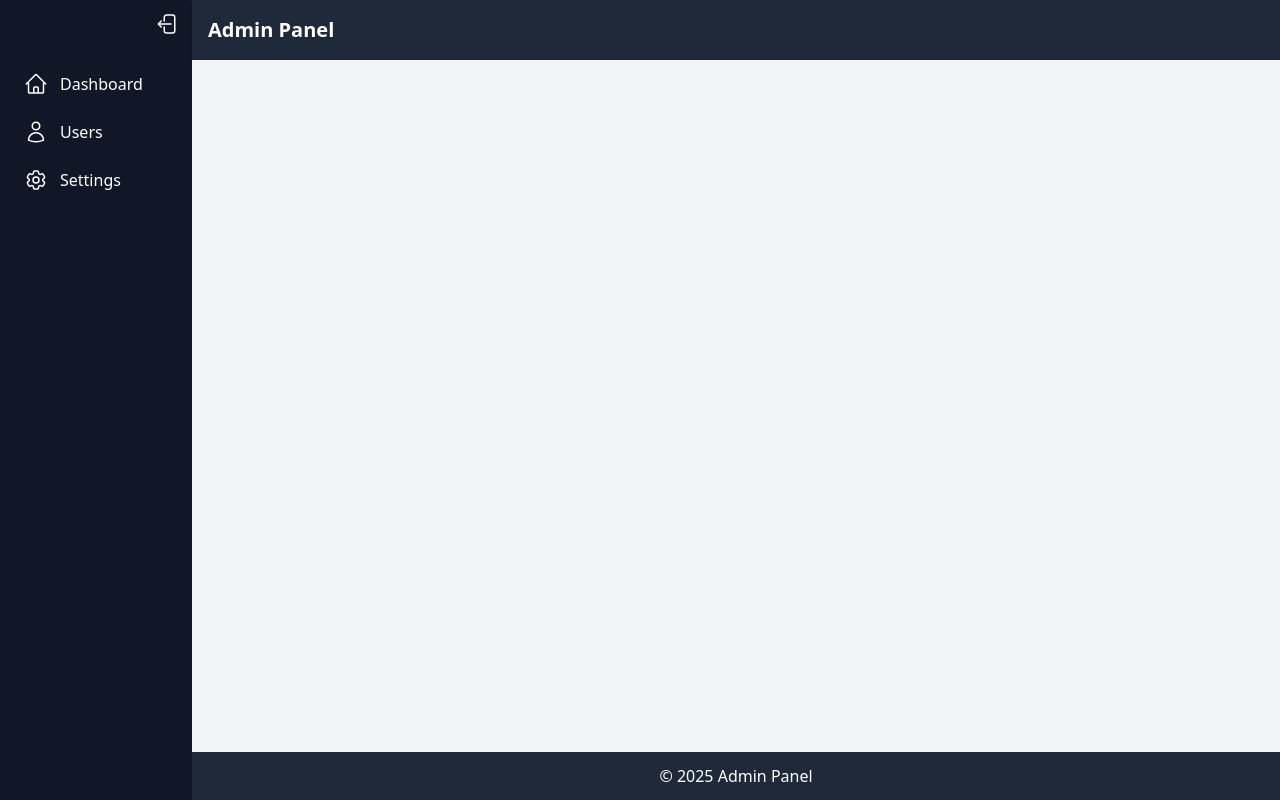
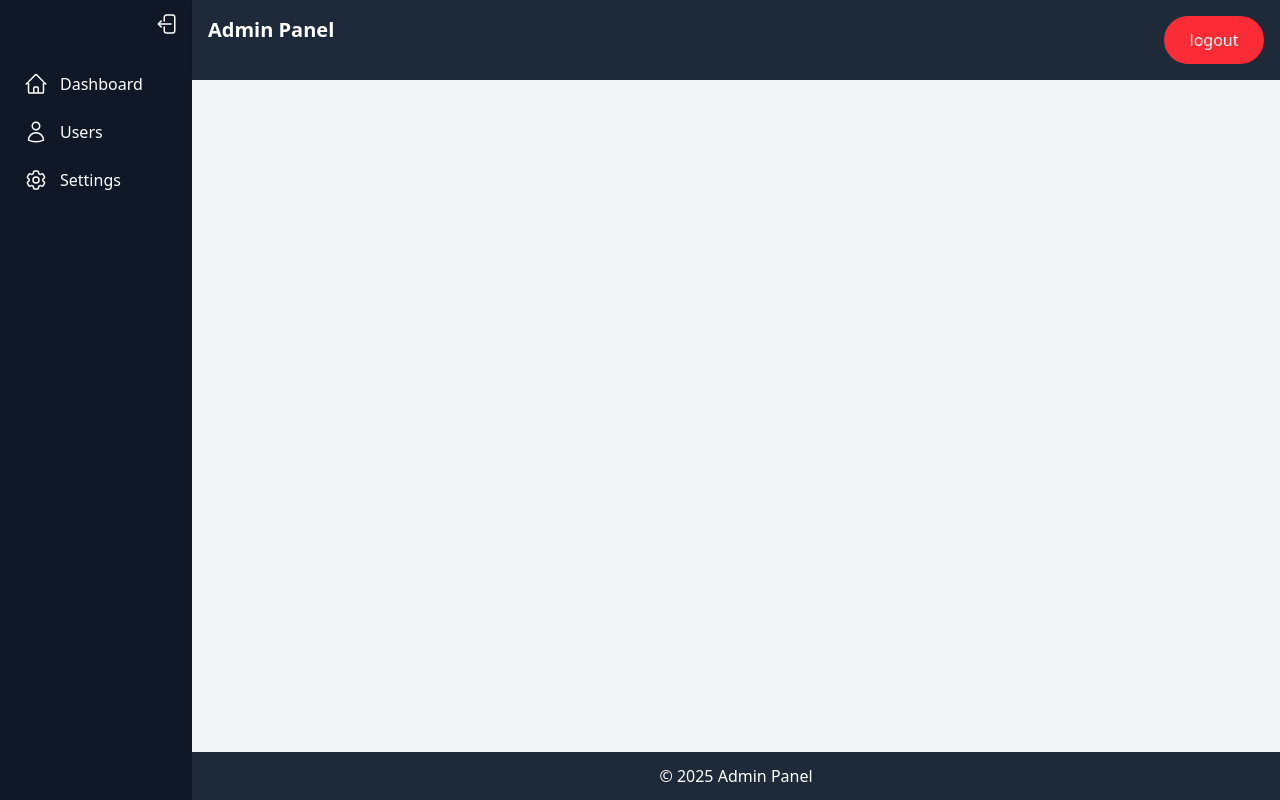
Before and after one commit to hilalsalarzi/Community, a React (Vite) app: page / in a window 1280 px wide. Built offline with nearby package versions, Linux system fonts and the light colour scheme; sample sign-in values are in the browser's storage.

Commit message:
add logout button

```diff
--- a/src/components/customcomponents/LoginRedirect.tsx
+++ b/src/components/customcomponents/LoginRedirect.tsx
@@ -1,9 +1,20 @@
 import { isAuthenticated } from "../../hooks/auth";
-import { Navigate } from "react-router-dom";
+import { Navigate, useLocation } from "react-router-dom";
 import Layout from "../layout/Layout";
+import LoginForm from "../../pages/Login";
 
 const LoginRedirect = () => {
-    return isAuthenticated() ? <Layout /> : <Navigate to="/login" replace/>
-  };
+  const location = useLocation();
 
-  export default LoginRedirect;
+  if (isAuthenticated()) {
+    return <Layout />;
+  }
+
+  if (location.pathname === "/login") {
+    return <LoginForm />;
+  }
+
+  return <Navigate to="/login" />;
+};
+
+export default LoginRedirect;
--- a/src/components/form/FormButton.tsx
+++ b/src/components/form/FormButton.tsx
@@ -7,6 +7,7 @@ interface FormButtonProps {
   onClick?: () => void;
   type?: "button" | "submit" | "reset";
   loading?: boolean;
+  className?: string;
 }
 
 const FormButton: React.FC<FormButtonProps> = ({
@@ -14,12 +15,13 @@ const FormButton: React.FC<FormButtonProps> = ({
   onClick,
   type = "submit",
   loading = false,
+  className,
 }) => (
   <button
     type={type}
     onClick={onClick}
     disabled={loading}
-    className={`w-full bg-indigo-600 text-white p-3 rounded transition flex items-center justify-center ${
+    className={` ${className}  text-white p-3 rounded transition flex items-center justify-center  ${
       loading ? "opacity-70 cursor-not-allowed" : "hover:bg-indigo-700"
     }`}
   >
--- a/src/components/layout/Header.tsx
+++ b/src/components/layout/Header.tsx
@@ -1,7 +1,20 @@
+import { useNavigate } from "react-router-dom";
+import FormButton from "../form/FormButton";
+
 const Header = () => {
+
+  const navigate = useNavigate();
+  const logout = ()=>{
+      localStorage.removeItem("token");
+      navigate("/")
+  }
+
     return (
       <header className="bg-gray-800 text-white p-4 shadow-md">
+        <div className="flex justify-between">
         <h1 className="text-xl font-bold">Admin Panel</h1>
+      <FormButton text="logout" className="bg-red-500 w-[100px] rounded-full" onClick={logout}  />
+      </div>
       </header>
     );
   };
--- a/src/components/layout/Layout.tsx
+++ b/src/components/layout/Layout.tsx
@@ -8,6 +8,7 @@ const Layout = () => {
     <div className="flex h-screen">
       {/* Sidebar */}
       <Sidebar />
+
 
       {/* Main Content Area */}
       <div className="flex flex-col flex-1">
--- a/src/pages/Login.tsx
+++ b/src/pages/Login.tsx
@@ -81,7 +81,7 @@ const LoginForm: React.FC = () => {
         </div>
 
         {/* Submit Button */}
-        <FormButton text="Login" loading={loading} />
+        <FormButton text="Login" loading={loading} className="w-full bg-indigo-600" />
         <p className="mt-4 text-center text-sm">
           Don't have an account? <Link to="#" className="text-indigo-600">Sign up</Link>
         </p>
--- a/src/pages/OtpVerification.tsx
+++ b/src/pages/OtpVerification.tsx
@@ -66,7 +66,7 @@ const OtpVerification = () => {
             type="text"
              className="w-full pl-10 p-3 border rounded focus:ring focus:ring-indigo-300"
           />
-           <FormButton onClick={onclick} text="Login" loading={loading} />
+           <FormButton onClick={onclick} text="Login" loading={loading} className="w-full bg-indigo-600" />
       </div>
     </div>
   );
```
